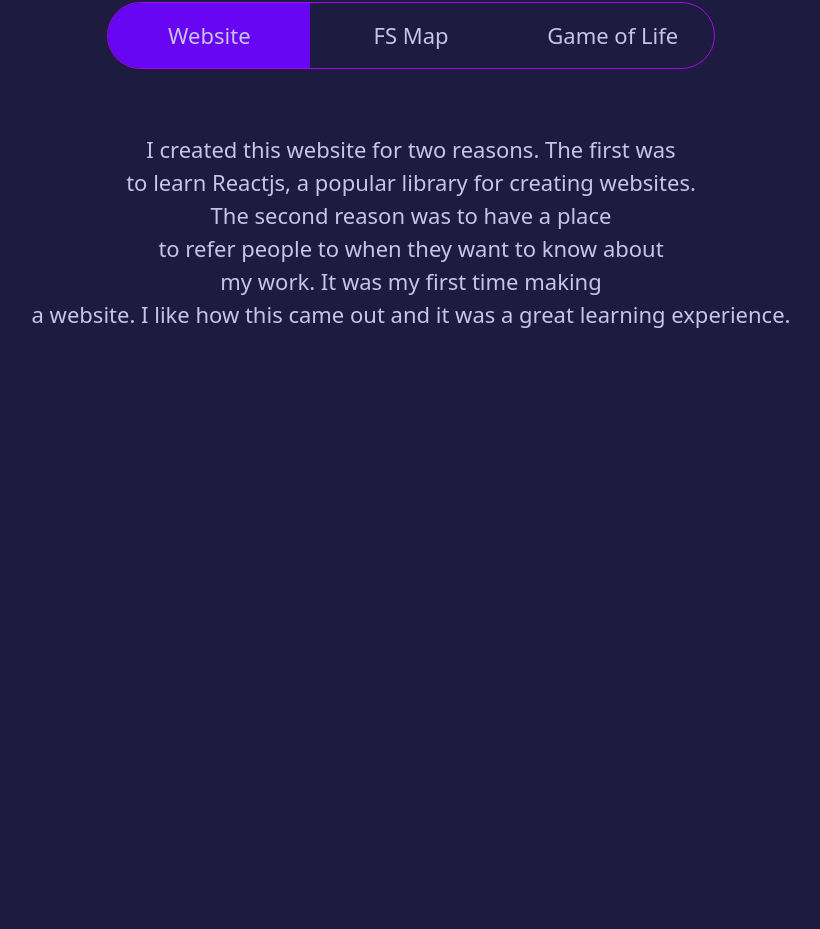
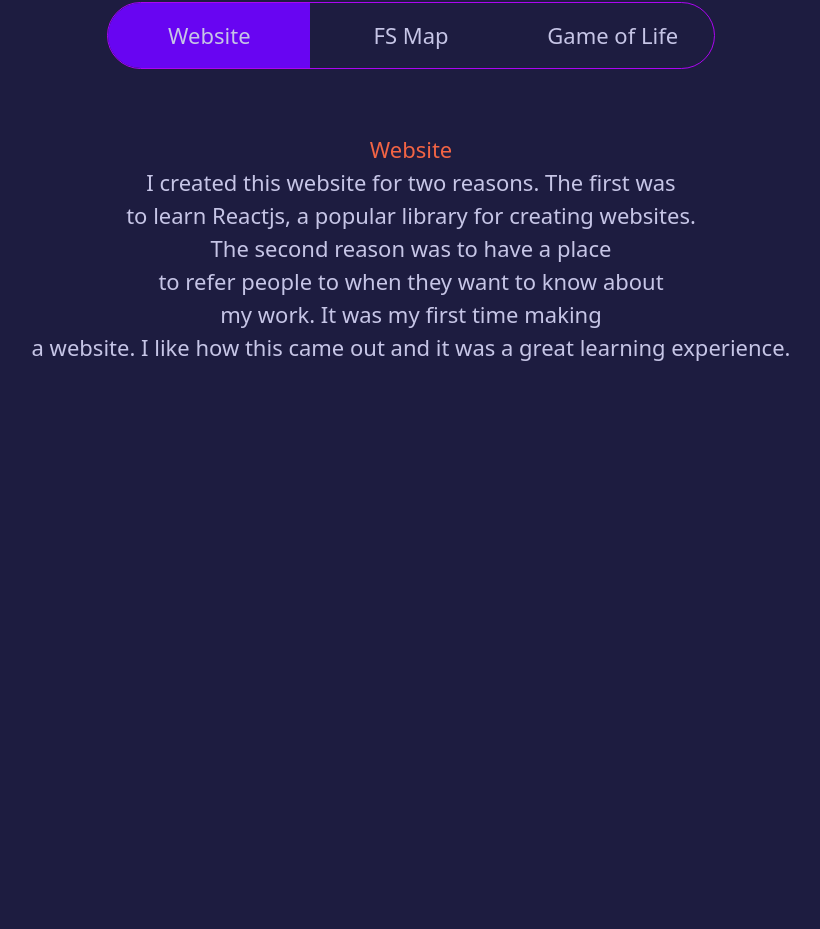
Before and after one commit to JS0621/Portfolio_Website, a React (Create React App) app: page / in a window 1280 px wide. Shown: the part 3246-4175 px from the top of the page, without its empty margins (229-1049 px from the left). Built offline with nearby package versions, Linux system fonts and the light colour scheme.

Commit message:
Re-Added project links that got lost
Added project links

```diff
--- a/src/App.js
+++ b/src/App.js
@@ -96,6 +96,7 @@
       <Tab>Game of Life</Tab>
     </TabList>
     <TabPanel>
+      <a href="https://github.com/JS0621/Portfolio_Website" target="_blank">Website</a><br></br>
       I created this website for two reasons.
       The first was<br></br> to learn Reactjs, a popular library for creating websites.<br></br>
       The second reason was to have a place<br></br> to refer people to when they want to know about<br></br> my work. It was my first time making <br></br>
@@ -108,6 +109,7 @@
     Andoid Studio, Google Maps API, Firebase, and Java.
     </TabPanel>
     <TabPanel>
+      <a href="https://github.com/JS0621/Game-Of-Life" target="_blank">Game of Life</a><br></br>
       Conway's Game of Life was my first time using a graphical user interface with C#.<br></br>
       Game of Life is a cellular automaton that follows rules to spread across <br></br>
       defined universe. It was great to learn how to deal with interaction from the user, <br></br>
```
